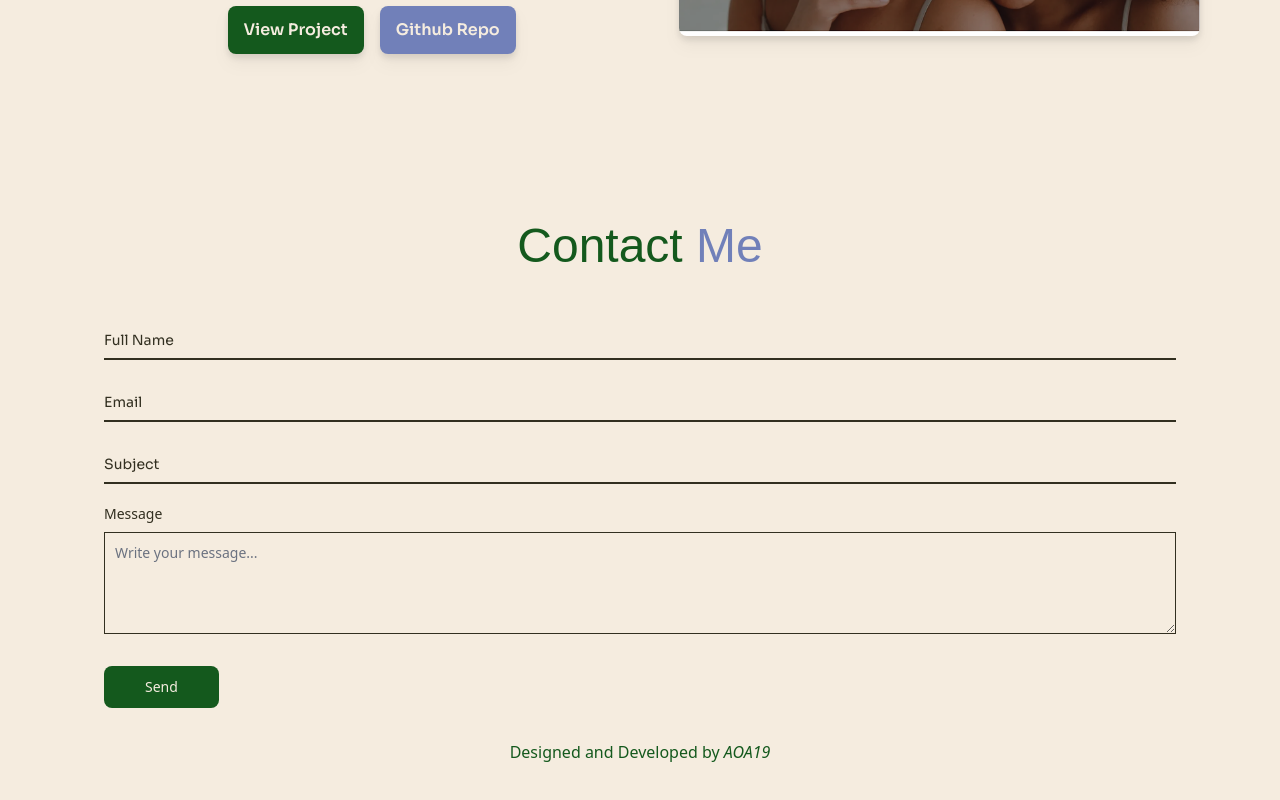
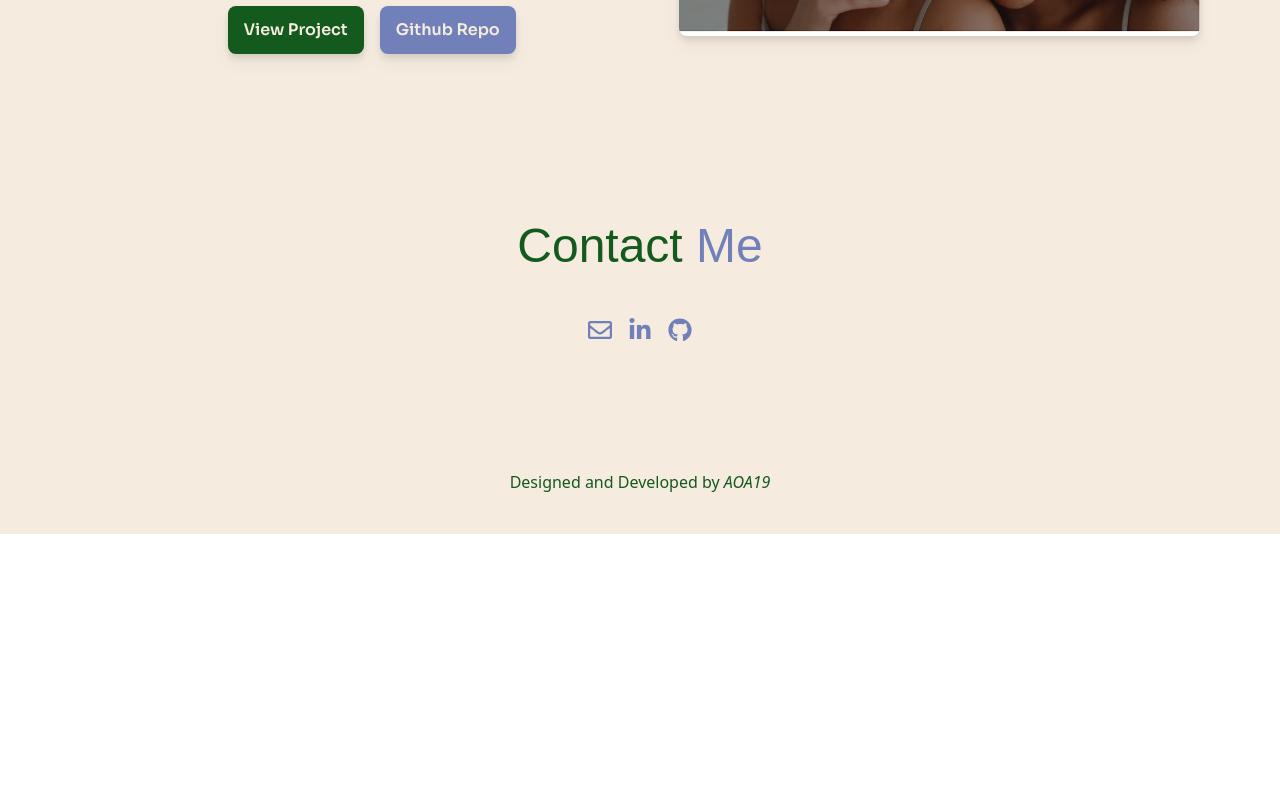
Before and after one commit to AOA19/swe-portfolio-v2, a React (Vite) app: page / in a window 1280 px wide. Shown: the part 3307-4107 px from the top of the page. After the commit the page ends 3841 px from the top, so only its background shows below. Built offline with nearby package versions, Linux system fonts and the light colour scheme; a web font is replaced by a local one.

Commit message:
Removed contact form and replaced with icons. Adjusted the padding on the project descriptions

```diff
--- a/src/components/ContactForm.jsx
+++ b/src/components/ContactForm.jsx
@@ -1,13 +1,38 @@
 import Header from "./Header";
-import {Button} from "flowbite-react"
+import { FaGithub, FaLinkedinIn, FaRegEnvelope } from "react-icons/fa";
+// import {Button} from "flowbite-react"
 
 const ContactForm = () => {
   return (
     <div>
-      <section id="contact" className="mt-24">
+      <section id="contact" className="mt-24 mb-32">
         <Header title="Contact Me" />
-        <form action="" className="md:px-20">
-          {/* Name input */}
+        <div className="flex flex-row gap-x-4 justify-center text-2xl">
+          <a
+            href="mailto:aakinyemi.dev@gmail.com"
+            aria-label="Send me an email"
+            >
+            <FaRegEnvelope
+              className="text-periwinkle-100 dark:text-sage hover:text-olive dark:hover:text-linen" />
+          </a>
+          <a
+            href="https://www.linkedin.com/in/alexandraak/"
+            target="_blank"
+            aria-label="Visit my linkedin"
+            >
+            <FaLinkedinIn
+              className="text-periwinkle-100 dark:text-sage hover:text-olive dark:hover:text-linen" />
+          </a>
+          <a
+            href="https://github.com/AOA19/"
+            target="_blank"
+            aria-label="Visit my github"
+            >
+            <FaGithub
+              className="text-periwinkle-100 dark:text-sage hover:text-olive dark:hover:text-linen" />
+          </a>
+        </div>
+        {/* <form action="" className="md:px-20">
           <div className="relative z-0 w-full mb-5 group">
             <input
               type="text"
@@ -22,7 +47,6 @@ const ContactForm = () => {
               Full Name
             </label>
           </div>
-          {/* Email Input */}
           <div className="relative z-0 w-full mb-5 group">
              <input
               type="email"
@@ -37,7 +61,6 @@ const ContactForm = () => {
               Email
             </label>
           </div>
-          {/* Subject Input */}
           <div className="relative z-0 w-full mb-5 group">
                <input
               type="text"
@@ -52,7 +75,6 @@ const ContactForm = () => {
               Subject
             </label>
           </div>
-          {/* Message Input */}
           <div>
             <label
               htmlFor="message"
@@ -70,7 +92,7 @@ const ContactForm = () => {
           <Button
             type="submit"
             className="mt-8 px-6 bg-irish text-linen hover:bg-linen hover:text-olive hover:border-2 hover:border-irish dark:bg-mustard dark:text-olive dark:hover:bg-olive dark:hover:border-2 dark:hover:border-mustard dark:hover:text-linen">Send</Button>
-        </form>
+        </form> */}
       </section>
     </div>
   );
--- a/src/components/ProjectsCard.jsx
+++ b/src/components/ProjectsCard.jsx
@@ -12,11 +12,11 @@ const ProjectsCard = ({ project, index }) => {
           className="rounded-lg drop-shadow-lg" />
       </div>
       <div className="md:w-4/5">
-        <h3 className="font-sora font-bold text-2xl text-center text-olive dark:text-linen py-4">
+        <h3 className="font-sora font-bold text-2xl text-center text-olive dark:text-linen py-4 2xl:text-3xl">
             {project.title}</h3>
-        <p className="font-sora text-olive dark:text-linen text-center pb-4">
+        <p className="font-sora text-olive dark:text-linen text-center pb-4 2xl:px-36 2xl:text-xl">
             {project.description}</p>
-        <p className="text-olive dark:text-linen text-center pb-10">
+        <p className="text-olive dark:text-linen text-center pb-10 2xl:text-lg">
           <span className="font-bold">Tech Stack:</span>
           {` ${project.techStack.join(", ")}`}
         </p>
```
